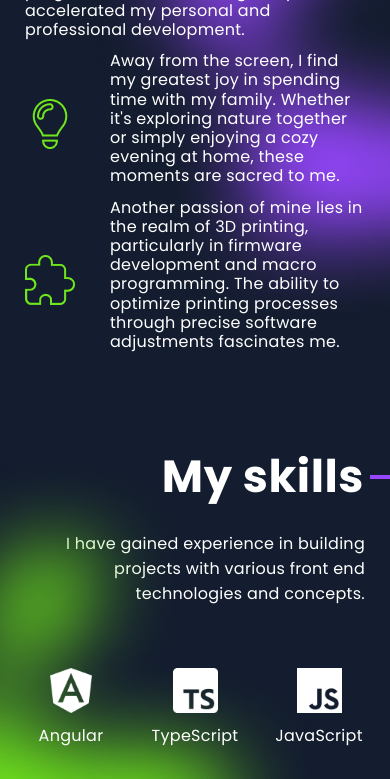
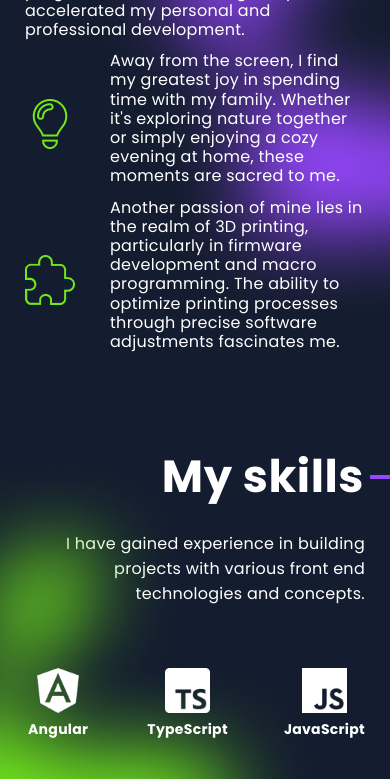
Before and after one commit to Pierce-Chang/Portfolio-Pierce-Chang, an Angular app: page / in a window 390 px wide. Shown: the part 1156-1935 px from the top of the page. Built offline with nearby package versions, Linux system fonts and the light colour scheme.

Commit message:
responsive skills

```diff
--- a/src/app/my-skills/my-skills.component.html
+++ b/src/app/my-skills/my-skills.component.html
@@ -40,6 +40,8 @@
             <p>Scrum</p>
         </div>
         <div class="icon-box">
+        </div>
+        <div class="icon-box">
             <img src="/assets/img/material_design_icon.png" alt="">
             <p class="material-design">Material<br>Design</p>
         </div>
--- a/src/app/my-skills/my-skills.component.scss
+++ b/src/app/my-skills/my-skills.component.scss
@@ -161,7 +161,8 @@ $purple: #9747FF;
 
 
     .get-in-touch {
-        display: none;
+        position: absolute;
+        top: 900px;
     }
 
     .my-skills-p {
@@ -191,53 +192,26 @@ $purple: #9747FF;
         }
     }
 
-
-
-
-
-
-
-
-
     .skill-icons {
         padding-top: 50px;
         grid-template-columns: repeat(3, 1fr) !important;
         grid-template-rows: repeat(4, 1fr) !important;
-        gap: 56px 32px !important;
+        gap: 20px 56px !important;
         margin: 0 25px !important;
+
+        &:last-child:nth-child(3n+1) {
+            grid-column-start: 2 !important;
+            grid-column-end: span 1 !important;
+        }
 
         img {
             height: 45px !important;
-            padding-bottom: 10px;
+            padding-bottom: 6px !important;
         }
 
-        .icon-box {
-            display: flex;
-            justify-content: center;
-            align-items: center;
-            flex-direction: column;
-            -webkit-animation-duration: 800ms;
-            animation-duration: 800ms;
-            -webkit-animation-fill-mode: both;
-            animation-fill-mode: both;
-            -webkit-animation-timing-function: ease-in-out;
-            animation-timing-function: ease-in-out;
-            animation-iteration-count: infinite;
-            -webkit-animation-iteration-count: infinite;
-
-            &:hover {
-                animation-name: bounce;
-                -moz-animation-name: bounce;
-            }
-
-            p {
-                font-size: 16px;
-                font-weight: 400;
-                margin-block-start: 0;
-                margin-block-end: 0;
-                color: white;
-                text-align: center;
-            }
+        p {
+            font-size: 14px !important;
+            font-weight: 700 !important;
         }
     }
 }
--- a/src/app/my-skills/my-skills.component.ts
+++ b/src/app/my-skills/my-skills.component.ts
@@ -7,4 +7,6 @@ import { Component } from '@angular/core';
 })
 export class MySkillsComponent {
 
+
+
 }
--- a/src/app/whoami/whoami.component.scss
+++ b/src/app/whoami/whoami.component.scss
@@ -183,7 +183,7 @@ section {
     .pierce_profile {
         height: 600px;
         left: 50%;
-        transform: translateX(-50%);
+        transform: translateX(-50%) scaleX(-1);
     }
 
     .name-frontend-container {
```
